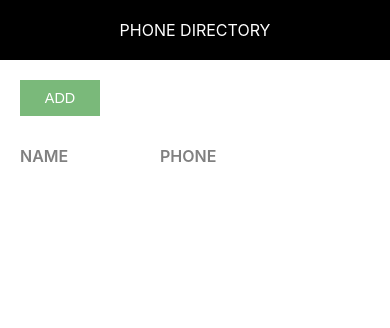
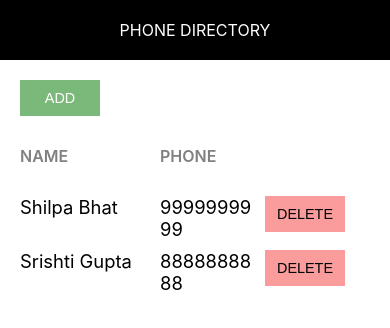
Before and after one commit to Raghavluthra/phone-directory, a React (Create React App) app: page / in a window 390 px wide. Shown: the top 328 px of the page. Built offline with nearby package versions, Linux system fonts and the light colour scheme.

Commit message:
Smart & Dumb: Added ‘PhoneDirectory’ as smart component, renamed ‘App…

```diff
--- a/src/AddSubscriber.js
+++ b/src/AddSubscriber.js
@@ -18,26 +18,32 @@ class AddSusbscriber extends Component {
         state[e.target.name] = e.target.value;
         this.setState(state);
     }
+    onFormSubmitted = (e) => {
+        e.preventDefault();
+        this.props.addSubscriberHandler(this.state);
+        this.setState({ id: 0, name: '', phone: ' ' });
+    }
+
 
     render() {
 
-        const {name, phone} = this.state;
+        const { name, phone } = this.state;
         return (
             <div>
                 <Header heading="Add Subscriber" />
                 <div className="component-body-container">
                     <button className="custom-btn">Back</button>
 
-                    <form className="subscriber-form">
-                        <label htmlFor="name" className="label-control">Name: </label><br/>
-                        <input id="name" type="text" className="input-control" name="name" onChange={this.inputChangedHandler}/><br/><br/>
-                        <label htmlFor="phone" className="label-control">Phone: </label><br/>
-                        <input id="phone" type="text" className="input-control" name="phone" onChange={this.inputChangedHandler}/><br/><br/>
+                    <form className="subscriber-form" onSubmit={this.onFormSubmitted.bind(this)}>
+                        <label htmlFor="name" className="label-control">Name: </label><br />
+                        <input id="name" type="text" className="input-control" name="name" onChange={this.inputChangedHandler} /><br /><br />
+                        <label htmlFor="phone" className="label-control">Phone: </label><br />
+                        <input id="phone" type="text" className="input-control" name="phone" onChange={this.inputChangedHandler} /><br /><br />
 
                         <div className="subscriber-info-container">
-                            <span className="subscriber-to-add-heading">Subscriber to be added: </span><br/>
-                            <span className="subscriber-info">Name: {name}</span><br/>
-                            <span className="subscriber-info">Phone: {phone}</span><br/>
+                             <span className="subscriber-to-add-heading">Subscriber to be added: </span><br />
+                            <span className="subscriber-info">Name: {name}</span><br />
+                            <span className="subscriber-info">Phone: {phone}</span><br />
                         </div>
 
                         <button type="submit" className="custom-btn add-btn">Add</button>
--- /dev/null
+++ b/src/PhoneDirectory.js
@@ -0,0 +1,44 @@
+import React, { Component } from 'react';
+import AddSubscriber from './AddSubscriber';
+import ShowSubscribers from './ShowSubscribers';
+
+class PhoneDirectory extends Component {
+
+    constructor() {
+        super();
+        this.state = {
+            subscribersList: [
+                {
+                    id: 1,
+                    name: "Shilpa Bhat",
+                    phone: "9999999999"
+                },
+                {
+                    id: 2,
+                    name: "Srishti Gupta",
+                    phone: "8888888888"
+                }
+            ]
+        }
+    }
+
+    addSubscriberHandler = (newSubscriber) => {
+        let subscribersList = this.state.subscribersList;
+        if (subscribersList.length > 0) {
+            newSubscriber.id = subscribersList[subscribersList.length - 1].id + 1;
+        } else {
+            newSubscriber.id = 1;
+        }
+        subscribersList.push(newSubscriber);
+        this.setState({ subscribersList: subscribersList });
+    }
+
+    render() {
+        return (
+            // <AddSubscriber addSubscriberHandler={this.addSubscriberHandler} />
+            <ShowSubscribers subscribersList={this.state.subscribersList} />
+        )
+    }
+}
+
+export default PhoneDirectory;
--- a/src/App.js
+++ b/src/ShowSubscribers.js
@@ -1,15 +1,8 @@
 import React, { Component } from 'react';
 import Header from './Header.js';
-import './App.css';
+import './ShowSubscribers.css';
 
-class App extends Component{
-
-  constructor() {
-    super();
-    this.state = {
-      subscribersListToShow: []
-    }
-  }
+class ShowSubscribers extends Component {
 
   render() {
   return (
@@ -24,7 +17,7 @@ class App extends Component{
             <span className="grid-item phone-heading">Phone</span>
           </div>
           {
-            this.state.subscribersListToShow.map(sub => {
+             this.props.subscribersList.map(sub => {
               return <div key={sub.id} className="grid-container">
                 <span className="grid-item">{sub.name}</span>
                 <span className="grid-item">{sub.phone}</span>
@@ -40,4 +33,4 @@ class App extends Component{
 }
 };
 
-export default App;
+export default ShowSubscribers;
--- a/src/index.js
+++ b/src/index.js
@@ -1,12 +1,13 @@
 import React from 'react';
 import ReactDOM from 'react-dom';
 import './index.css';
-import App from './App';
+
 import * as serviceWorker from './serviceWorker';
 import AddSusbscriber from './AddSubscriber';
 import './common/common.css';
-ReactDOM.render(<App />, document.getElementById('root'));
 
+import PhoneDirectory from './PhoneDirectory';
+ReactDOM.render(<PhoneDirectory />, document.getElementById('root'));
 // If you want your app to work offline and load faster, you can change
 // unregister() to register() below. Note this comes with some pitfalls.
 // Learn more about service workers: https://bit.ly/CRA-PWA
```
Also changed, not shown: src/ShowSubscribers.css (renamed from src/App.css).
